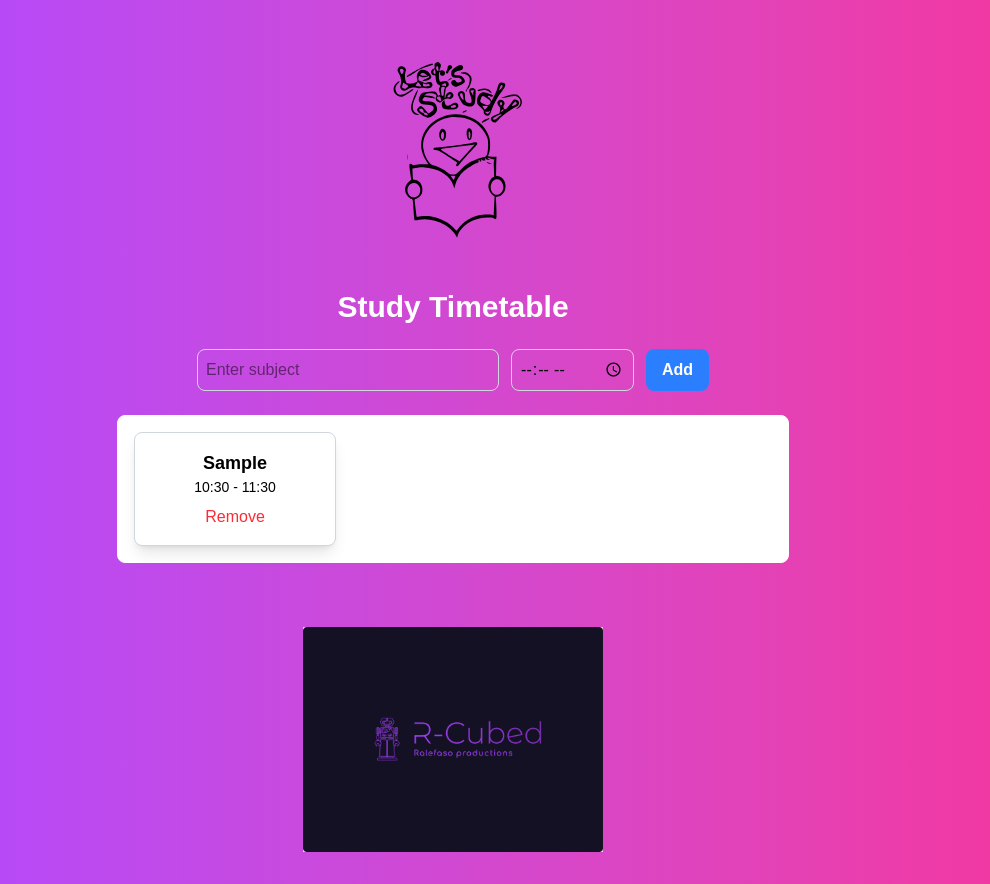
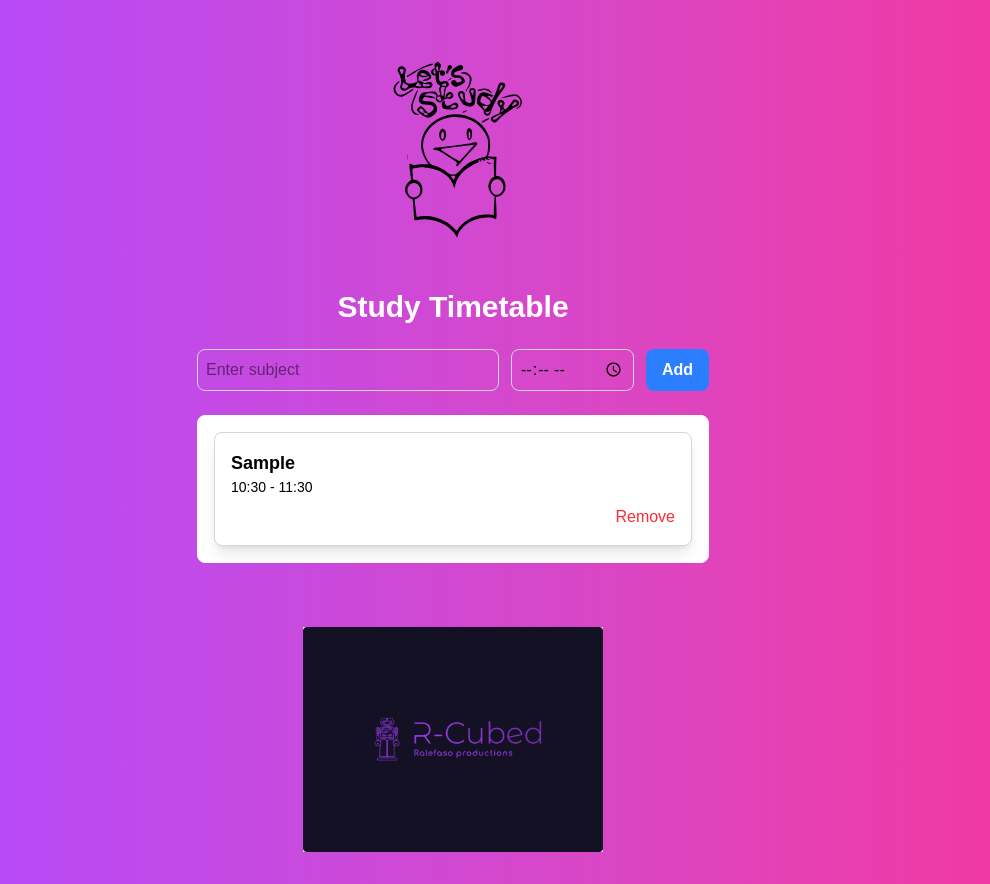
Before and after one commit to RR-Ralefaso/TimeTableBuilder, a Next.js app: page / in a window 1280 px wide. Both pictures are taken after typing "Sample", "10:30" into the empty fields and a click on the button "Add". Shown: the whole page, without its empty margins (187-1177 px from the left). Built offline with nearby package versions, Linux system fonts and the light colour scheme.

Commit message:
made the timetable linear again

```diff
--- a/app/page.tsx
+++ b/app/page.tsx
@@ -1,6 +1,6 @@
 "use client";
 
-import { useState, useRef } from "react";
+import { useState } from "react";
 import Image from "next/image";
 
 interface TimetableEntry {
@@ -69,19 +69,19 @@ export default function Home() {
       </div>
 
       <div
-        className="grid grid-cols-1 sm:grid-cols-2 md:grid-cols-3 gap-4 w-full max-w-2xl border border-white rounded-lg p-4 bg-white"
+        className="flex flex-col gap-4 w-full max-w-lg border border-white rounded-lg p-4 bg-white"
       >
         {entries.map(({ id, subject, startTime, endTime }) => (
           <div
             key={id}
-            className="bg-white text-black p-4 rounded-lg shadow-lg flex flex-col items-center border border-gray-300"
+            className="bg-white text-black p-4 rounded-lg shadow-lg flex flex-col items-start border border-gray-300"
           >
             <span className="text-lg font-semibold">{subject}</span>
             <span className="text-sm">
               {startTime} - {endTime}
             </span>
             <button
-              className="text-red-500 mt-2 hover:underline"
+              className="text-red-500 mt-2 hover:underline self-end"
               onClick={() => removeEntry(id)}
             >
               Remove
```
